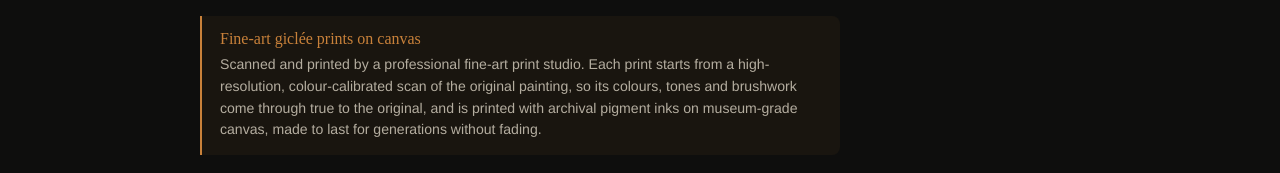
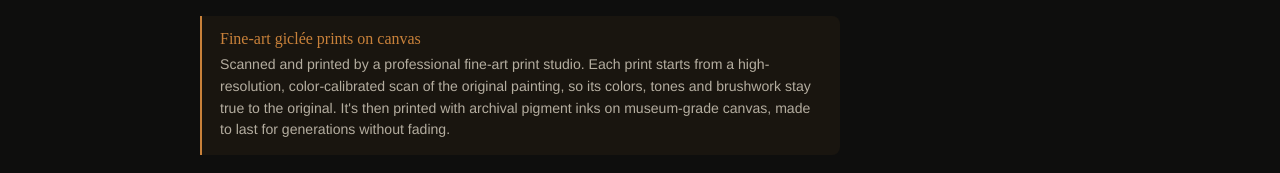
Before and after one commit to EmanuelNk/art-portfolio, a React (Create React App) app: page /#/prints in a window 1280 px wide. Shown: the part 324-497 px from the top of the page. Built offline with nearby package versions, Linux system fonts and the light colour scheme; grey boxes are pictures that could not be loaded; a web font is replaced by a local one.

Commit message:
Tighten canvas print note wording
Co-Authored-By: Claude Opus 5.5 <noreply@anthropic.com>

```diff
--- a/src/components/PrintsPage/PrintsPage.jsx
+++ b/src/components/PrintsPage/PrintsPage.jsx
@@ -161,10 +161,10 @@ function PrintForm() {
           <div className="pc-note">
             <strong>Fine-art giclée prints on canvas</strong>
             <p>
-              Scanned and printed by a professional fine-art print studio. Each print
-              starts from a high-resolution, colour-calibrated scan of the original painting, so its
-              colours, tones and brushwork come through true to the original, and is printed with
-              archival pigment inks on museum-grade canvas, made to last for generations without fading.
+              Scanned and printed by a professional fine-art print studio. Each print starts from a
+              high-resolution, color-calibrated scan of the original painting, so its colors, tones
+              and brushwork stay true to the original. It's then printed with archival pigment inks
+              on museum-grade canvas, made to last for generations without fading.
             </p>
           </div>
         )}
```
